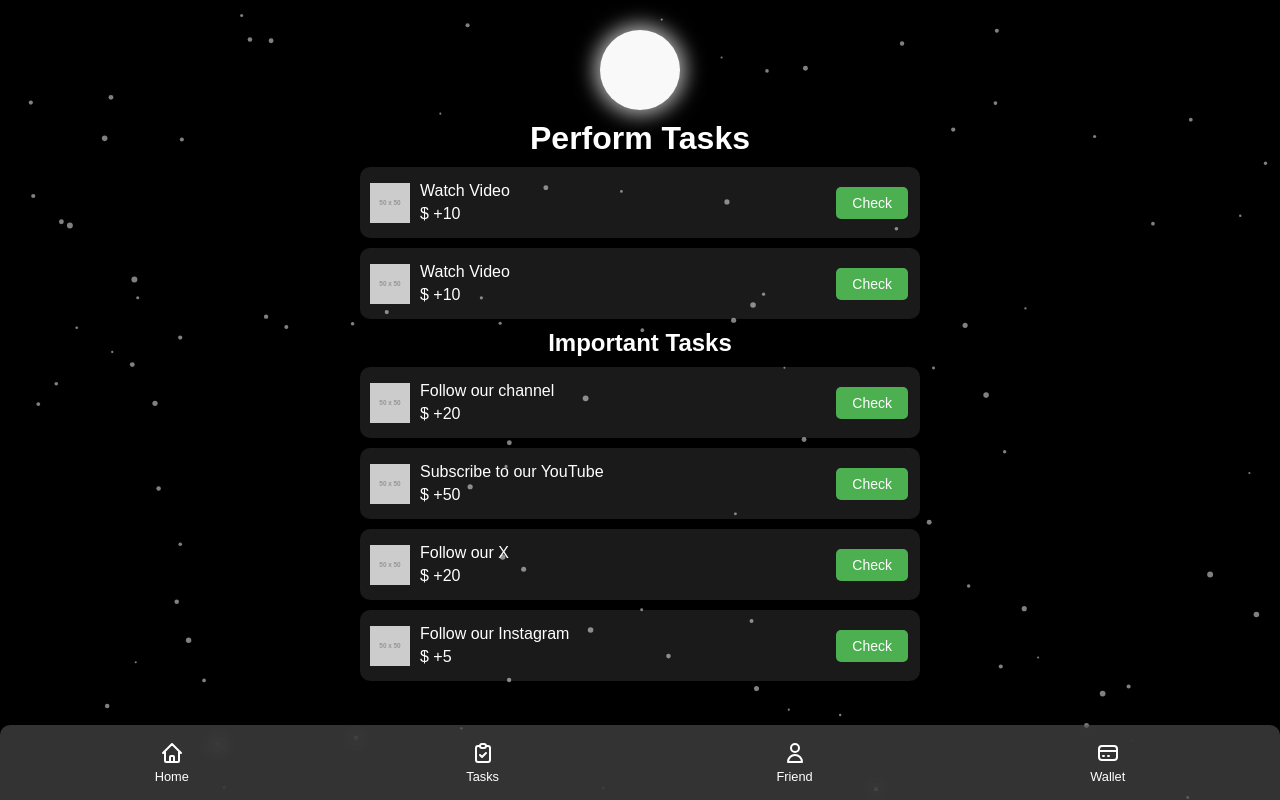
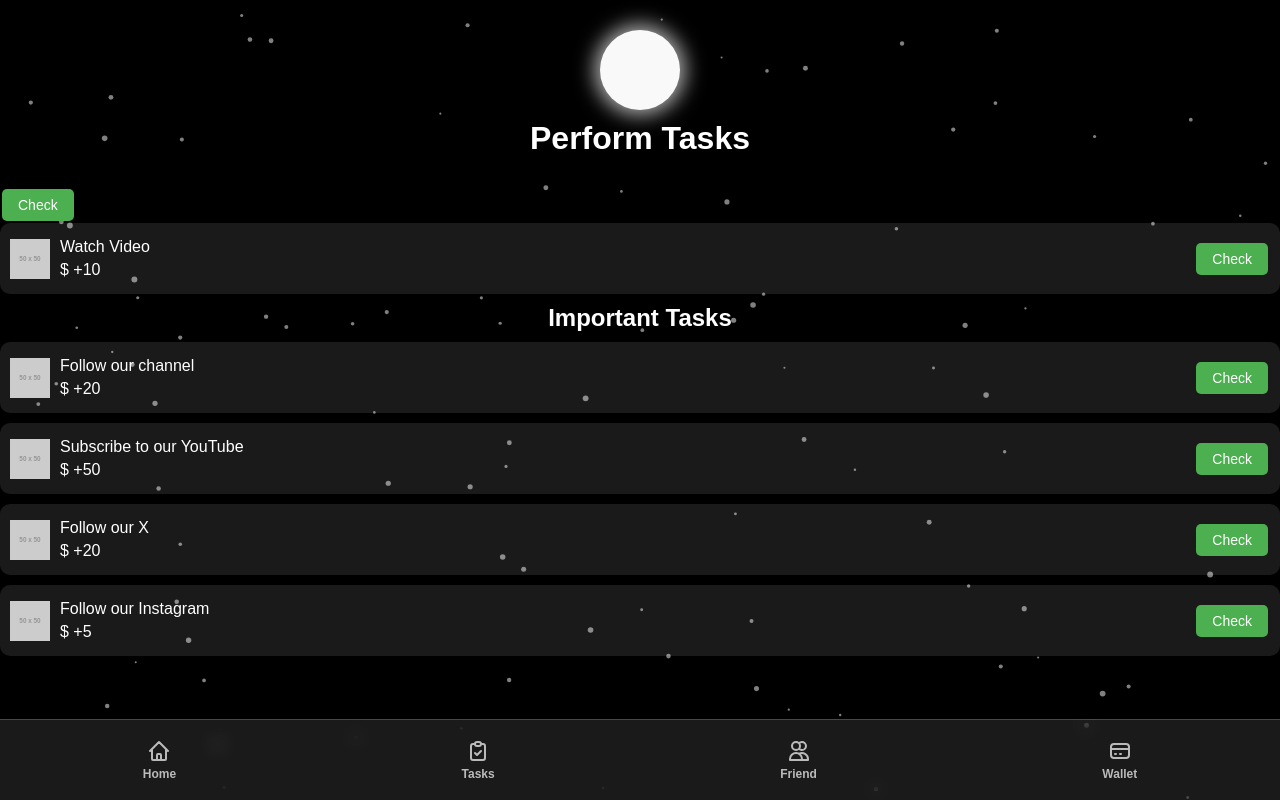
Before and after one commit to Barzan1388/Hjjj, a plain HTML site: page index.html in a window 1280 px wide. Drawn offline with Linux system fonts and the light colour scheme; placeholder pictures from the web are drawn by us.

Commit message:
index.html

```diff
--- a/index.html
+++ b/index.html
@@ -123,11 +123,6 @@
     <div class="container">
         <div class="moon"></div>
         <h1>Perform Tasks</h1>
-        <div class="task-box">
-            <img src="https://via.placeholder.com/50" alt="YouTube">
-            <div class="task-info">
-                <p>Watch Video</p>
-                <p>$ +10</p>
             </div>
             <button class="check-btn" onclick="checkTask(0)">Check</button>
         </div>
@@ -295,9 +290,11 @@
     <meta name="viewport" content="width=device-width, initial-scale=1.0">
     <title>Glass Navigation Bar</title>
     <style>
-        body {
+        body,
+        html {
             margin: 0;
             padding: 0;
+            height: 100%;
             font-family: Arial, sans-serif;
         }
 
@@ -306,23 +303,28 @@
             bottom: 0;
             left: 0;
             right: 0;
+            height: 80px;
+            background-color: rgba(255, 255, 255, 0.1);
+            backdrop-filter: blur(10px);
+            border-top: 1px solid rgba(255, 255, 255, 0.2);
             display: flex;
             justify-content: space-around;
             align-items: center;
-            padding: 1rem;
-            background-color: rgba(255, 255, 255, 0.2);
-            backdrop-filter: blur(10px);
-            border-top-left-radius: 10px;
-            border-top-right-radius: 10px;
-            box-shadow: 0 -2px 10px rgba(0, 0, 0, 0.1);
         }
 
         .nav-item {
             display: flex;
             flex-direction: column;
             align-items: center;
+            color: rgba(255, 255, 255, 0.7);
             text-decoration: none;
-            color: #ffffff;
+            transition: all 0.3s ease;
+        }
+
+        .nav-item:hover,
+        .nav-item.active {
+            color: rgba(255, 255, 255, 1);
+            transform: scale(1.1);
         }
 
         .nav-item svg {
@@ -332,38 +334,62 @@
         }
 
         .nav-item span {
-            font-size: 0.8rem;
+            font-size: 12px;
+            font-weight: 600;
         }
     </style>
 </head>
 
 <body>
+    <div class="container">
+        <!-- Main content area -->
+        <div style="height: 100%; padding-bottom: 80px;"></div>
+
+        <!-- Navigation bar -->
         <nav class="nav-bar">
-        <a href="https://barzan1388.github.io/mak/" class="nav-item">
-            <svg xmlns="https://barzan1388.github.io/mak/" fill="none" viewBox="0 0 24 24" stroke="currentColor">
+            <a href="https://wallpaperaccess.com/full/1560881.png" class="nav-item" data-name="Home">
+                <svg xmlns="https://wallpaperaccess.com/full/1560881.png" fill="none" viewBox="0 0 24 24" stroke="currentColor">
                     <path stroke-linecap="round" stroke-linejoin="round" stroke-width="2" d="M3 12l2-2m0 0l7-7 7 7M5 10v10a1 1 0 001 1h3m10-11l2 2m-2-2v10a1 1 0 01-1 1h-3m-6 0a1 1 0 001-1v-4a1 1 0 011-1h2a1 1 0 011 1v4a1 1 0 001 1m-6 0h6" />
                 </svg>
                 <span>Home</span>
             </a>
-        <a href="#" class="nav-item">
+            <a href="#" class="nav-item" data-name="Tasks">
                 <svg xmlns="http://www.w3.org/2000/svg" fill="none" viewBox="0 0 24 24" stroke="currentColor">
                     <path stroke-linecap="round" stroke-linejoin="round" stroke-width="2" d="M9 5H7a2 2 0 00-2 2v12a2 2 0 002 2h10a2 2 0 002-2V7a2 2 0 00-2-2h-2M9 5a2 2 0 002 2h2a2 2 0 002-2M9 5a2 2 0 012-2h2a2 2 0 012 2m-6 9l2 2 4-4" />
                 </svg>
                 <span>Tasks</span>
             </a>
-        <a href="/friend" class="nav-item">
+            <a href="friend" class="nav-item" data-name="Friend">
                 <svg xmlns="http://www.w3.org/2000/svg" fill="none" viewBox="0 0 24 24" stroke="currentColor">
-                <path stroke-linecap="round" stroke-linejoin="round" stroke-width="2" d="M16 7a4 4 0 11-8 0 4 4 0 018 0zM12 14a7 7 0 00-7 7h14a7 7 0 00-7-7z" />
+                    <path stroke-linecap="round" stroke-linejoin="round" stroke-width="2" d="M12 4.354a4 4 0 110 5.292M15 21H3v-1a6 6 0 0112 0v1zm0 0h6v-1a6 6 0 00-9-5.197M13 7a4 4 0 11-8 0 4 4 0 018 0z" />
                 </svg>
                 <span>Friend</span>
             </a>
-        <a href="/wallet" class="nav-item">
+            <a href="wallet" class="nav-item" data-name="Wallet">
                 <svg xmlns="http://www.w3.org/2000/svg" fill="none" viewBox="0 0 24 24" stroke="currentColor">
                     <path stroke-linecap="round" stroke-linejoin="round" stroke-width="2" d="M3 10h18M7 15h1m4 0h1m-7 4h12a3 3 0 003-3V8a3 3 0 00-3-3H6a3 3 0 00-3 3v8a3 3 0 003 3z" />
                 </svg>
                 <span>Wallet</span>
             </a>
         </nav>
+    </div>
+
+    <script>
+        document.querySelectorAll('.nav-item').forEach(item => {
+            item.addEventListener('click', function(e) {
+                e.preventDefault();
+                document.querySelectorAll('.nav-item').forEach(i => i.classList.remove('active'));
+                this.classList.add('active');
+                const pageName = this.getAttribute('href');
+                if (pageName !== '#') {
+                    window.location.href = `${window.location.origin}/${pageName}`;
+                    console.log(`Navigated to ${pageName}`);
+                } else {
+                    console.log('Stayed on current page (Tasks)');
+                }
+            });
+        });
+    </script>
 </body>
 
 </html>
```
Lines whose indentation alone changed are shown as unchanged.
